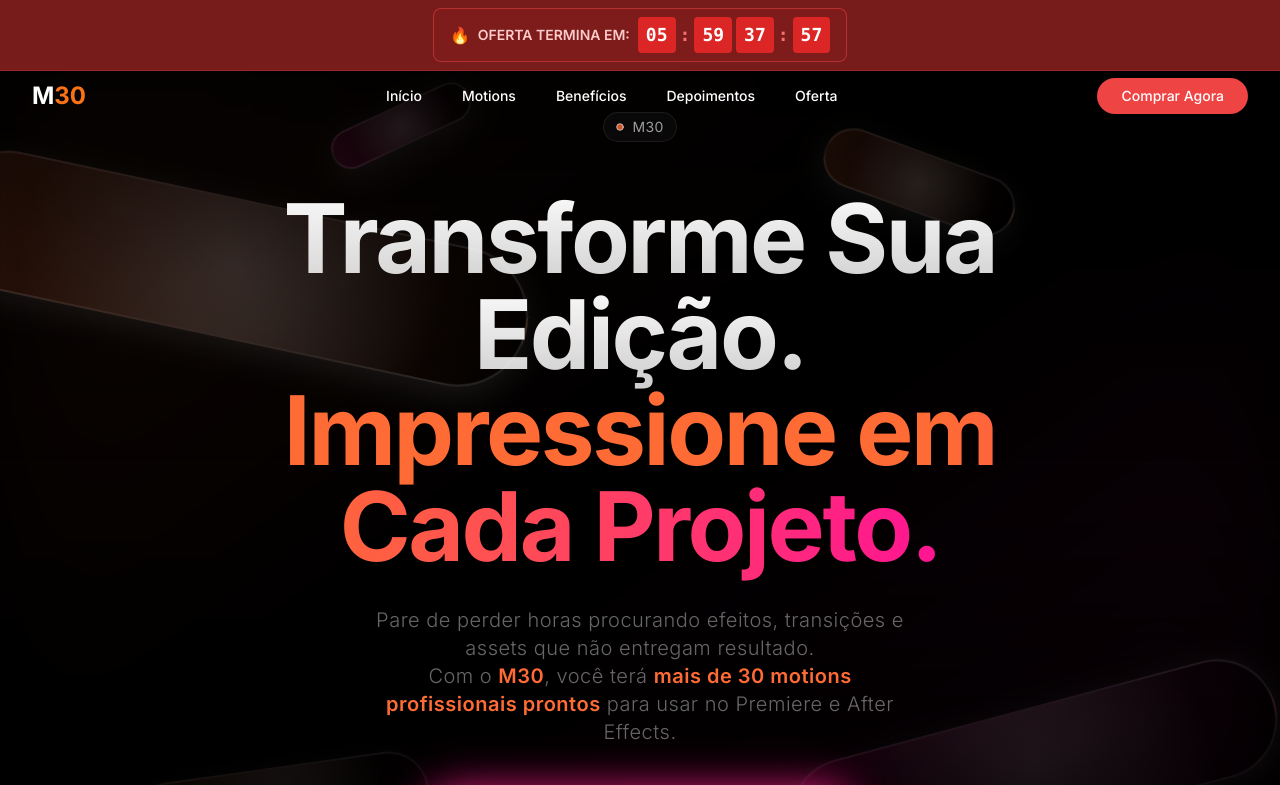
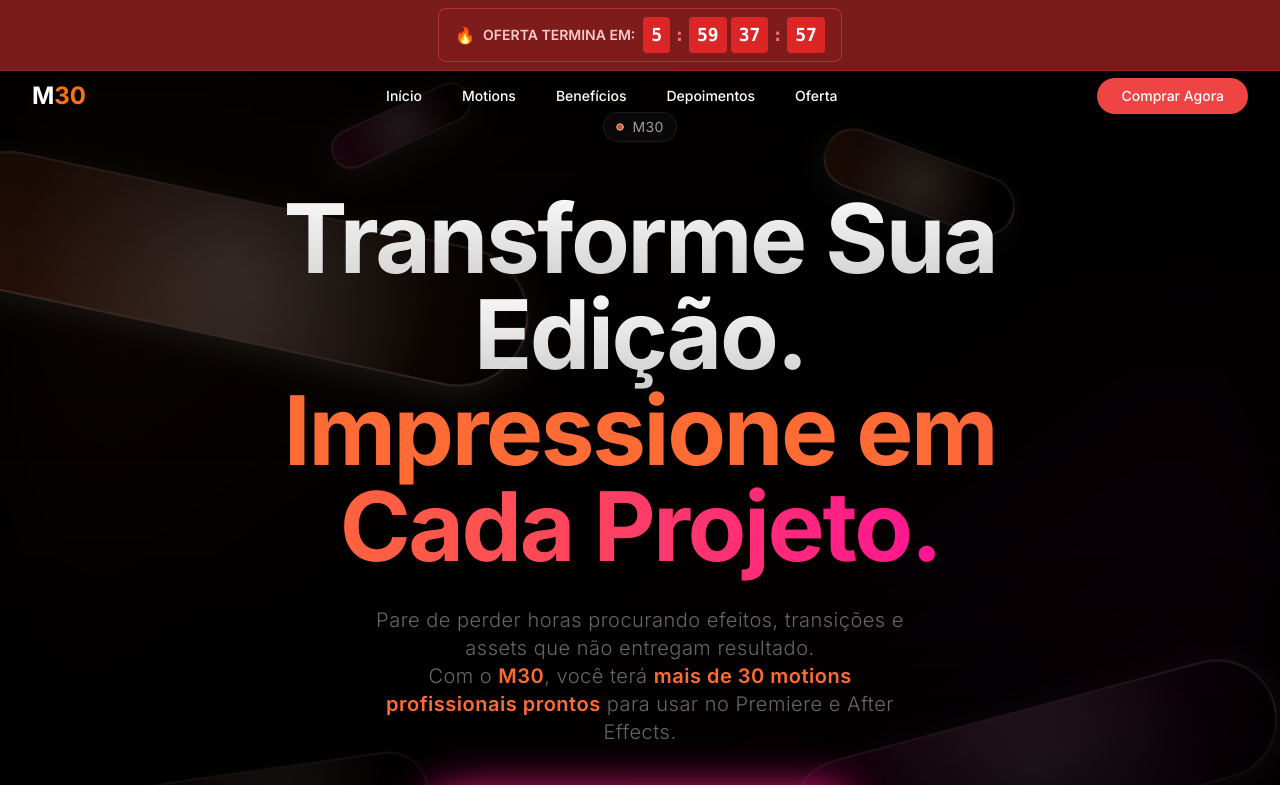
Before and after one commit to fernandoadevf/M30, a React (Create React App) app: page / in a window 1280 px wide. Shown: the top 785 px of the page. Built offline with nearby package versions, Linux system fonts and the light colour scheme.

Commit message:
Remove zero à esquerda das horas no cronômetro

```diff
--- a/src/components/UrgencyTimer.tsx
+++ b/src/components/UrgencyTimer.tsx
@@ -68,7 +68,7 @@ const UrgencyTimer: React.FC = () => {
             transition={{ duration: 0.3 }}
             className="bg-red-600 px-2 py-1 rounded text-white"
           >
-            {timeLeft.hours.toString().padStart(2, '0')}
+            {timeLeft.hours.toString()}
           </motion.span>
           <span className="text-red-400">:</span>
           <motion.span
```
